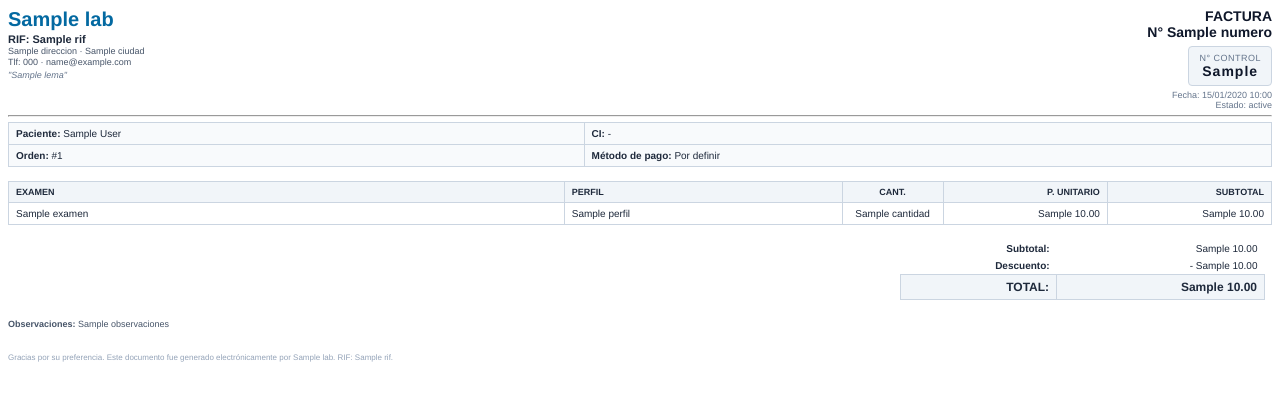
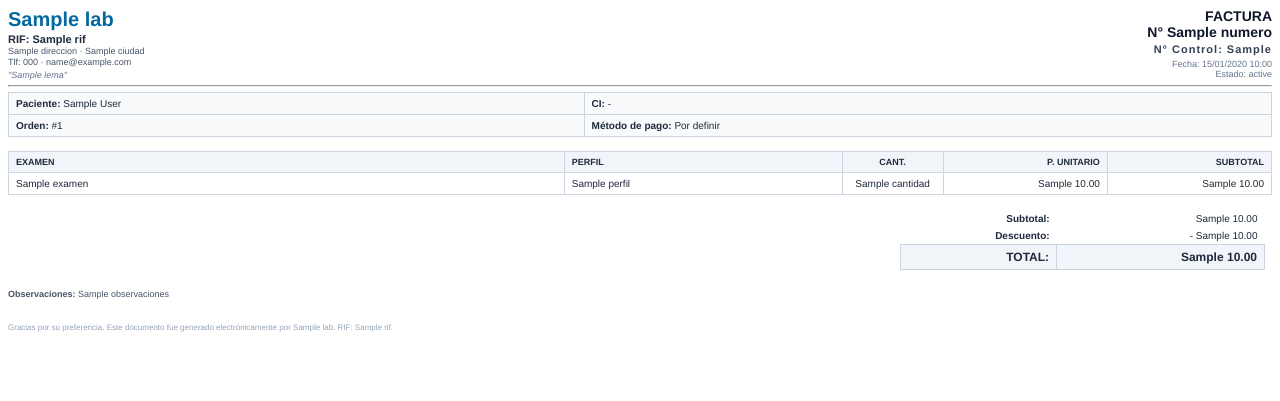
Before and after one commit to Epaval/labclin, a Django app: template templates/reports/factura.html in a window 1280 px wide. Shown: the top 401 px of the page. Run offline with Django 5.2, Linux system fonts and the light colour scheme; the template is opened without the code that fills it: most values are stand-ins (such as "Sample title", 1, 10 or a date in 2020).

Commit message:
Fix: numero de control 00-NNNNN con backfill automatico de facturas viejas

```diff
--- a/templates/reports/factura.html
+++ b/templates/reports/factura.html
@@ -46,10 +46,11 @@
       <td style="text-align:right; vertical-align:top;">
         <div class="factura-num">FACTURA</div>
         <div class="factura-num">N° {{ factura.numero }}</div>
-        <div style="margin-top:6px; padding:6px 10px; background-color:#f1f5f9; border:1px solid #cbd5e1; border-radius:4px; display:inline-block; text-align:center;">
-          <div style="font-size:9px; color:#64748b; text-transform:uppercase; letter-spacing:0.5px;">N° Control</div>
-          <div style="font-size:14px; font-weight:bold; color:#0f172a; letter-spacing:1px;">{{ factura.numero_control }}</div>
+        {% if factura.numero_control %}
+        <div style="margin-top:3px; font-size:11px; font-weight:bold; color:#334155; letter-spacing:1px;">
+          N° Control: {{ factura.numero_control }}
         </div>
+        {% endif %}
         <div class="sub" style="margin-top:4px;">
           Fecha: {{ factura.fecha_creacion|date:"d/m/Y H:i" }}<br>
           Estado: {{ factura.get_estado_display }}
```
Also changed, not shown: apps/billing/migrations/0003_backfill_numero_control.py (added).
